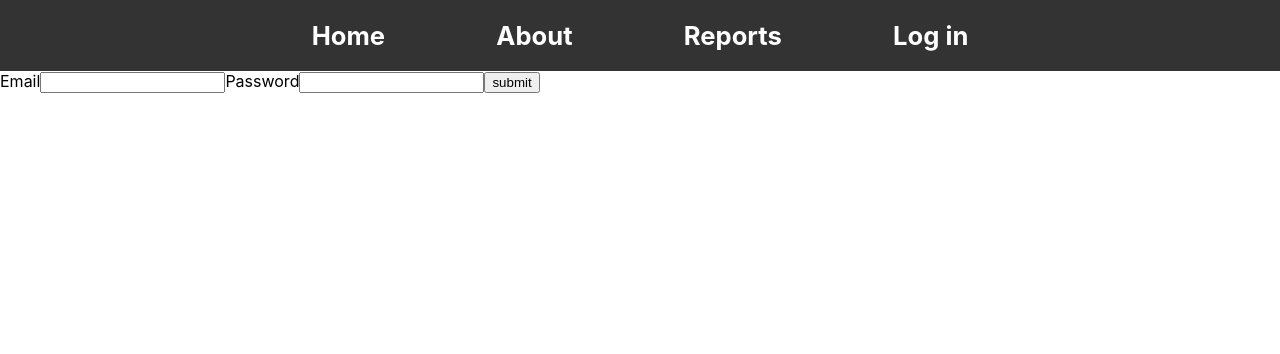
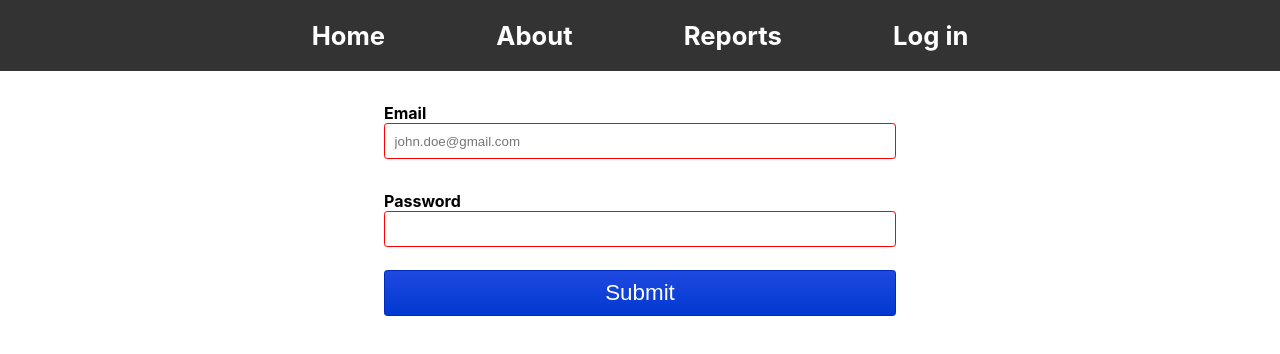
Before and after one commit to rinnegard/me-jsramverk, a React (Create React App) app: page /login in a window 1280 px wide. Shown: the top 354 px of the page. Built offline with nearby package versions, Linux system fonts and the light colour scheme.

Commit message:
Login form event

```diff
--- a/src/App.css
+++ b/src/App.css
@@ -95,3 +95,82 @@ img {
     width: 90%;
     float: right;
 }
+
+form {
+    width: 32rem;
+    margin: 0 auto;
+}
+
+input, select, textarea {
+    display: block;
+    border: 1px solid #ccc;
+    border-radius: 0.2rem;
+    padding: 0.6rem 0.6rem;
+    box-sizing: border-box;
+    width: 32rem;
+    margin-bottom: 1.4rem;
+}
+
+input:focus {
+    border: 1px solid blue;
+}
+
+input:invalid, select:invalid {
+    border: 1px solid red;
+}
+
+label {
+    font-weight: bold;
+    margin: 2rem 0 0 0;
+    display: block;
+}
+
+
+.button {
+    color: #333;
+    background-color: #fff;
+    background-image: linear-gradient(#fff, #eee);
+    border: 1px solid #ccc;
+    text-decoration: none;
+    box-sizing: border-box;
+    display: inline-block;
+    font-family: 'Source Sans Pro', sans-serif;
+    font-size: 1.4rem;
+    padding: 0.4rem 1rem;
+    text-align: center;
+    border-radius: 0.2rem;
+    line-height: 1.4;
+}
+
+.button:hover {
+    background-color: #ddd;
+    background-image: none;
+}
+
+.button:active {
+    background-color: #dcdcdc;
+    background-image: none;
+    box-shadow: inset 0 2px 4px rgba(0,0,0,0.15);
+}
+
+.full-width-button {
+    width: 100%;
+}
+
+.blue-button {
+    color: #fff;
+    background-color: #2049e1;
+    background-image: linear-gradient(#2049e1, #0039d0);
+    border-color: #0029c0;
+}
+
+.blue-button:hover {
+    background-color: #0029c0;
+    background-image: none;
+}
+
+.blue-button:active {
+    background-color: #0029c0;
+    background-image: none;
+    box-shadow: inset 0 2px 4px #0019b0;
+}
--- a/src/components/Login.js
+++ b/src/components/Login.js
@@ -2,14 +2,22 @@ import React, {useState, useEffect} from 'react';
 import axios from "axios";
 
 function Login() {
+    function formSubmit(e) {
+        e.preventDefault();
+        alert("hello");
+    }
+
     return (
-        <form>
-            <label for="email">Email</label>
-            <input type="email" name="email"/>
-            <label for="password">Password</label>
-            <input type="password" name="password"/>
-            <input type="submit" value="submit" />
-        </form>
+        <div className="content">
+            <form onSubmit={formSubmit}>
+                <label htmlFor="email">Email</label>
+                <input type="email" name="email" required placeholder="john.doe@gmail.com"/>
+                <label htmlFor="password">Password</label>
+                <input type="password" name="password" required/>
+                <input className="blue-button button" type="submit" value="Submit" />
+            </form>
+        </div>
+
     )
 }
 
```
